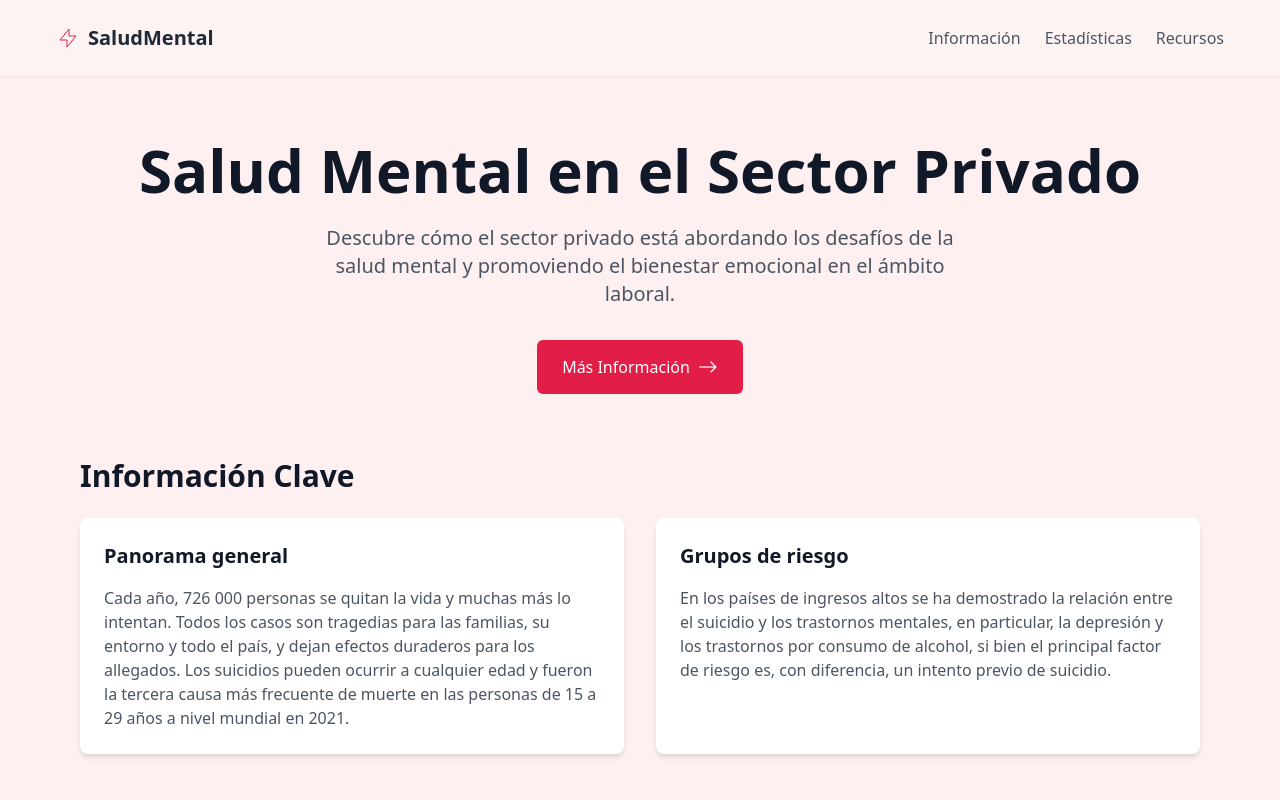
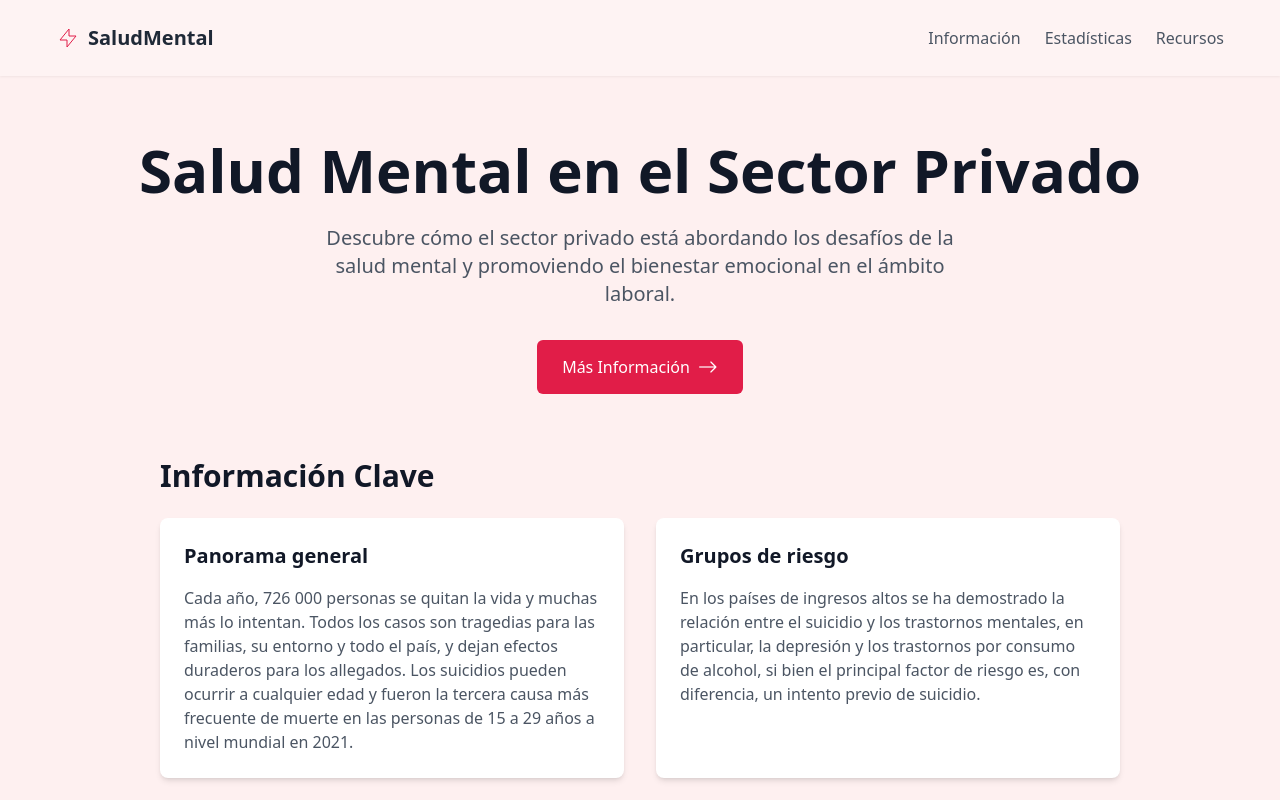
Before and after one commit to Z0KRI/Kafka-Project-Front-End, a Vue app: page / in a window 1280 px wide. Shown: the top 800 px of the page. Built offline with nearby package versions, Linux system fonts and the light colour scheme.

Commit message:
⚡️ Feat: Agregando un container

```diff
--- a/src/App.vue
+++ b/src/App.vue
@@ -1,6 +1,8 @@
 <template>
   <header-bar />
-  <router-view />
+  <div class="px-20">
+    <router-view />
+  </div>
   <footer-component />
 </template>
 <script lang="ts">
```
